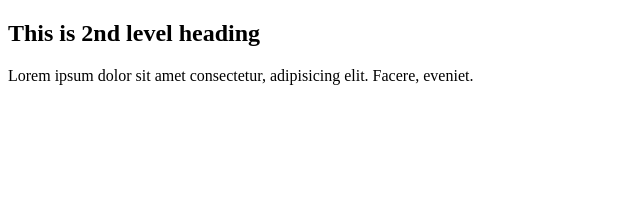
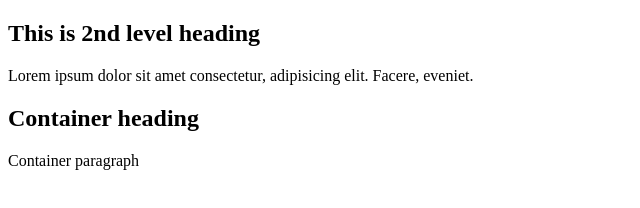
Before and after one commit to sethrollinschampion648-cmyk/First-repo, a plain HTML site: page index.html in a window 1280 px wide. Shown: the whole page, without its empty margins (0-640 px from the left). Drawn offline with Linux system fonts and the light colour scheme.

Commit message:
container added

```diff
--- a/index.html
+++ b/index.html
@@ -8,5 +8,10 @@
 <body>
    <h2>This is 2nd level heading</h2>
    <p>Lorem ipsum dolor sit amet consectetur, adipisicing elit. Facere, eveniet.</p>
+
+   <div class="container">
+    <h2>Container heading</h2>
+    <p>Container paragraph</p>
+   </div>
 </body>
 </html>
```
Also changed, not shown: script.js (added), style.css (added).
